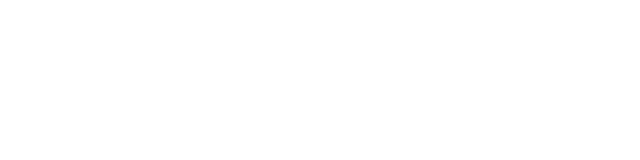
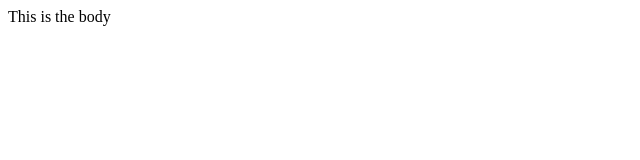
Before and after one commit to Arkine/-Mern-starter-stack, a React app in the folder client/: page / in a window 1280 px wide. Shown: the top 160 px of the page, without its empty margins (0-640 px from the left). Built offline with nearby package versions, Linux system fonts and the light colour scheme.

Commit message:
updated the npm modules to newer versions. added some config

```diff
--- a/client/package.json
+++ b/client/package.json
@@ -26,7 +26,7 @@
     "@babel/plugin-transform-runtime": "^7.1.0",
     "@babel/preset-env": "^7.1.6",
     "@babel/preset-react": "^7.0.0",
-    "babel-loader": "^7.1.5",
+    "babel-loader": "^8.0.4",
     "babel-plugin-styled-components": "^1.9.0",
     "webpack": "^4.26.1",
     "webpack-cli": "^3.1.2",
--- a/client/src/components/Page/Body.jsx
+++ b/client/src/components/Page/Body.jsx
@@ -3,7 +3,7 @@
 export default class Body extends React.PureComponent {
     render() {
         return (
-            <div></div>
+            <div>This is the body</div>
         );
     }
 }
```
Also changed, not shown: client/.babelrc, client/src/components/app.jsx (line endings or trailing spaces), 1 other file (tests, documents, lock files or other folders).
